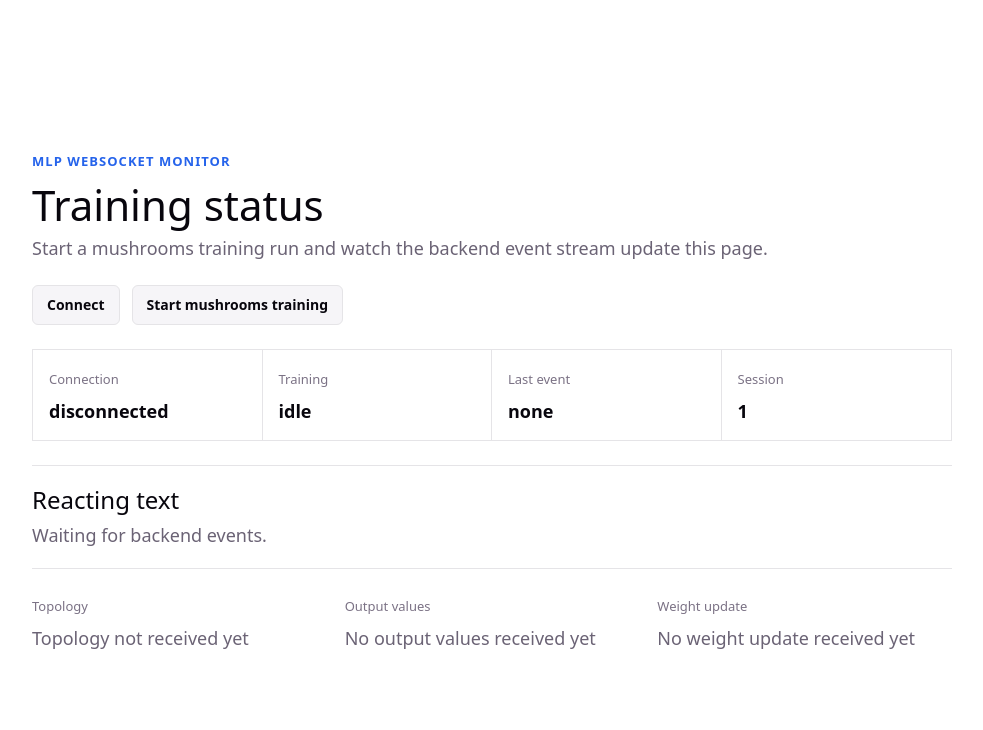
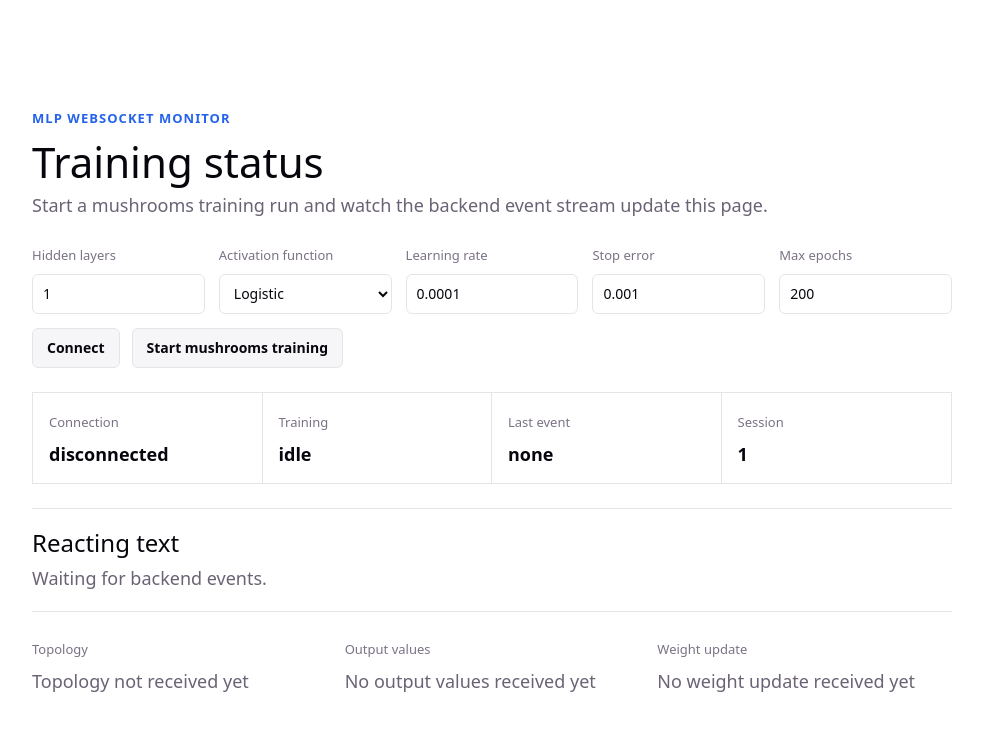
Before and after one commit to stiigp/portf-MLP, a React (Vite) app in the folder frontend/: page / in a window 1280 px wide. Shown: the top 730 px of the page, without its empty margins (148-1131 px from the left). Built offline with nearby package versions, Linux system fonts and the light colour scheme.

Commit message:
feat(frontend): trainingPayload input form

```diff
--- a/frontend/src/App.css
+++ b/frontend/src/App.css
@@ -32,6 +32,49 @@
   display: flex;
   flex-wrap: wrap;
   gap: 12px;
+}
+
+.training-form {
+  display: grid;
+  grid-template-columns: repeat(5, minmax(0, 1fr));
+  gap: 14px;
+  align-items: end;
+}
+
+.training-form label {
+  display: flex;
+  min-width: 0;
+  flex-direction: column;
+  gap: 6px;
+}
+
+.training-form label span {
+  color: var(--muted);
+  font-size: 13px;
+}
+
+.training-form input,
+.training-form select {
+  min-width: 0;
+  min-height: 40px;
+  box-sizing: border-box;
+  border: 1px solid var(--border);
+  border-radius: 6px;
+  padding: 0 10px;
+  color: var(--text-h);
+  background: var(--bg);
+  font: 14px/1 var(--sans);
+}
+
+.training-form input:focus,
+.training-form select:focus {
+  border-color: var(--accent);
+  outline: 2px solid color-mix(in srgb, var(--accent) 25%, transparent);
+  outline-offset: 1px;
+}
+
+.training-form .actions {
+  grid-column: 1 / -1;
 }
 
 button {
@@ -116,7 +159,8 @@ button:disabled {
   }
 
   .status-grid,
-  .details {
+  .details,
+  .training-form {
     grid-template-columns: 1fr;
   }
 
--- a/frontend/src/App.tsx
+++ b/frontend/src/App.tsx
@@ -3,6 +3,7 @@ import type { StompSubscription } from '@stomp/stompjs'
 import './App.css'
 
 import { stompClient } from './services/mlpStompClient'
+import type { StartTrainingPayload } from './types/StartTrainingPayload'
 import type {
   ConnectionSnapshot,
   LayerTopology,
@@ -15,6 +16,14 @@ import type {
 const TRAINING_SESSION_ID = '1'
 
 type ConnectionState = 'disconnected' | 'connecting' | 'connected' | 'error'
+
+interface TrainingFormState {
+  hiddenLayersNumber: number
+  activationFunctionName: string
+  learningRate: number
+  stopError: number
+  maxEpochs: number
+}
 
 interface TrainingSnapshot {
   lastEvent: TrainingEvent | null
@@ -30,6 +39,22 @@ const initialSnapshot: TrainingSnapshot = {
   topology: [],
   outputs: [],
   weights: [],
+}
+
+const defaultTrainingForm: TrainingFormState = {
+  hiddenLayersNumber: 1,
+  activationFunctionName: 'logistic',
+  learningRate: 0.0001,
+  stopError: 0.001,
+  maxEpochs: 200,
+}
+
+const defaultEventOptions: StartTrainingPayload['eventOptions'] = {
+  progressSampleInterval: 10,
+  outputSampleInterval: 100,
+  weightsSampleInterval: 50,
+  progressMinMillis: 100,
+  weightsMinMillis: 250,
 }
 
 function App() {
@@ -110,7 +135,9 @@ function App() {
     }
   }
 
-  async function handleStartMushroomsTraining(): Promise<void> {
+  async function handleStartMushroomsTraining(
+    trainingForm: TrainingFormState,
+  ): Promise<void> {
     try {
       await ensureConnected()
 
@@ -123,7 +150,12 @@ function App() {
 
       setSnapshot(initialSnapshot)
       setTraining(true)
-      stompClient.startMushroomsTraining(TRAINING_SESSION_ID)
+      stompClient.startTraining({
+        sessionId: TRAINING_SESSION_ID,
+        databaseName: 'mushrooms',
+        ...trainingForm,
+        eventOptions: defaultEventOptions,
+      })
     } catch (error) {
       setTraining(false)
       setConnectionState('error')
@@ -146,6 +178,79 @@ function App() {
           </p>
         </div>
 
+        <form
+          className="training-form"
+          onSubmit={(event) => {
+            event.preventDefault()
+            void handleStartMushroomsTraining(readTrainingForm(event.currentTarget))
+          }}
+        >
+          <label>
+            <span>Hidden layers</span>
+            <input
+              type="number"
+              min="1"
+              step="1"
+              name="hiddenLayersNumber"
+              defaultValue={defaultTrainingForm.hiddenLayersNumber}
+              disabled={training}
+              required
+            />
+          </label>
+
+          <label>
+            <span>Activation function</span>
+            <select
+              name="activationFunctionName"
+              defaultValue={defaultTrainingForm.activationFunctionName}
+              disabled={training}
+            >
+              <option value="logistic">Logistic</option>
+              <option value="linear">Linear</option>
+              <option value="hiperbolicTan">Hyperbolic tan</option>
+              <option value="netOverTwo">Net over two</option>
+            </select>
+          </label>
+
+          <label>
+            <span>Learning rate</span>
+            <input
+              type="number"
+              min="0"
+              step="0.0001"
+              name="learningRate"
+              defaultValue={defaultTrainingForm.learningRate}
+              disabled={training}
+              required
+            />
+          </label>
+
+          <label>
+            <span>Stop error</span>
+            <input
+              type="number"
+              min="0"
+              step="0.0001"
+              name="stopError"
+              defaultValue={defaultTrainingForm.stopError}
+              disabled={training}
+              required
+            />
+          </label>
+
+          <label>
+            <span>Max epochs</span>
+            <input
+              type="number"
+              min="1"
+              step="1"
+              name="maxEpochs"
+              defaultValue={defaultTrainingForm.maxEpochs}
+              disabled={training}
+              required
+            />
+          </label>
+
           <div className="actions">
             <button
               type="button"
@@ -155,13 +260,13 @@ function App() {
               {connectionState === 'connected' ? 'Connected' : 'Connect'}
             </button>
             <button
-            type="button"
-            onClick={handleStartMushroomsTraining}
+              type="submit"
               disabled={training || connectionState === 'connecting'}
             >
               {training ? 'Training...' : 'Start mushrooms training'}
             </button>
           </div>
+        </form>
 
         <section className="status-grid" aria-live="polite">
           <div>
@@ -249,4 +354,36 @@ function formatWeights(weights: ConnectionSnapshot[]): string {
     : visibleWeights
 }
 
+function readTrainingForm(form: HTMLFormElement): TrainingFormState {
+  const formData = new FormData(form)
+
+  return {
+    hiddenLayersNumber: readNumber(formData, 'hiddenLayersNumber'),
+    activationFunctionName: readString(formData, 'activationFunctionName'),
+    learningRate: readNumber(formData, 'learningRate'),
+    stopError: readNumber(formData, 'stopError'),
+    maxEpochs: readNumber(formData, 'maxEpochs'),
+  }
+}
+
+function readNumber(formData: FormData, fieldName: string): number {
+  const value = Number(formData.get(fieldName))
+
+  if (!Number.isFinite(value)) {
+    throw new Error(`Invalid numeric form value: ${fieldName}`)
+  }
+
+  return value
+}
+
+function readString(formData: FormData, fieldName: string): string {
+  const value = formData.get(fieldName)
+
+  if (typeof value !== 'string' || value.length === 0) {
+    throw new Error(`Invalid form value: ${fieldName}`)
+  }
+
+  return value
+}
+
 export default App
```
Lines whose indentation alone changed are shown as unchanged.
